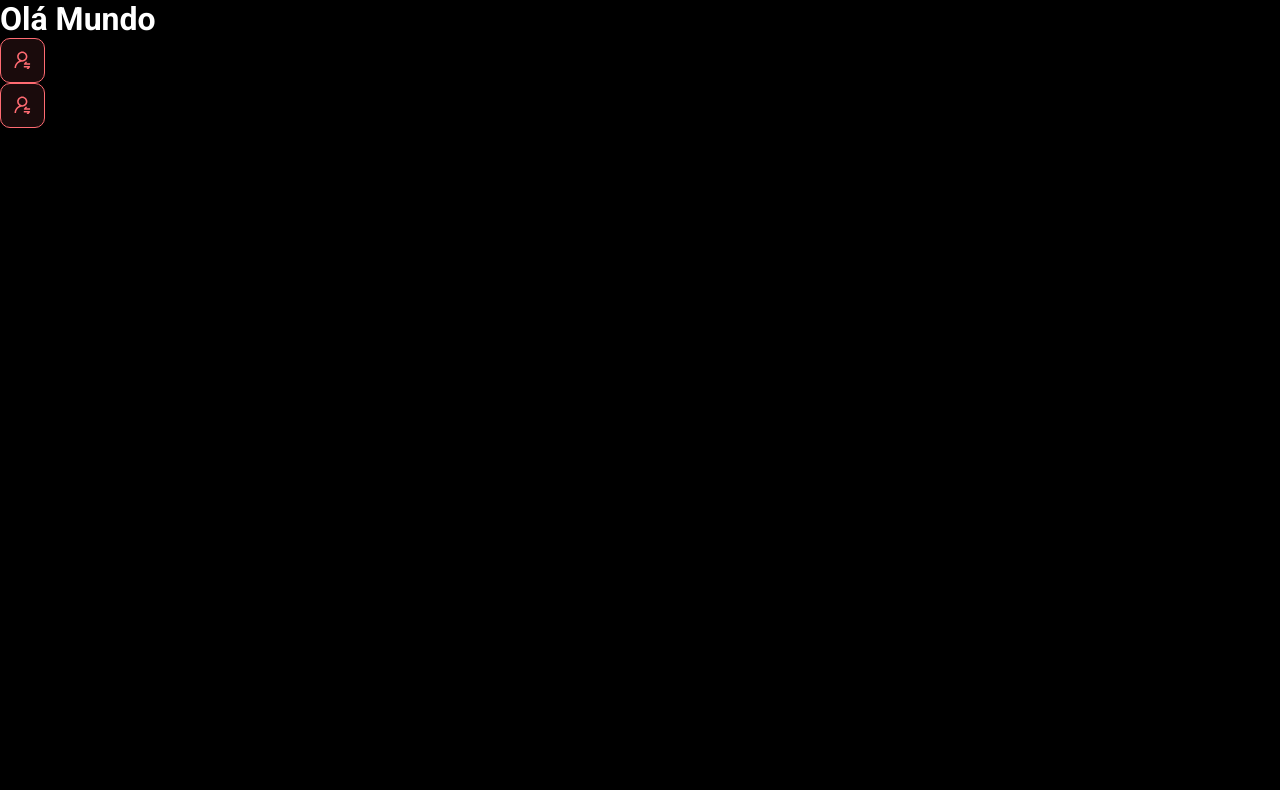
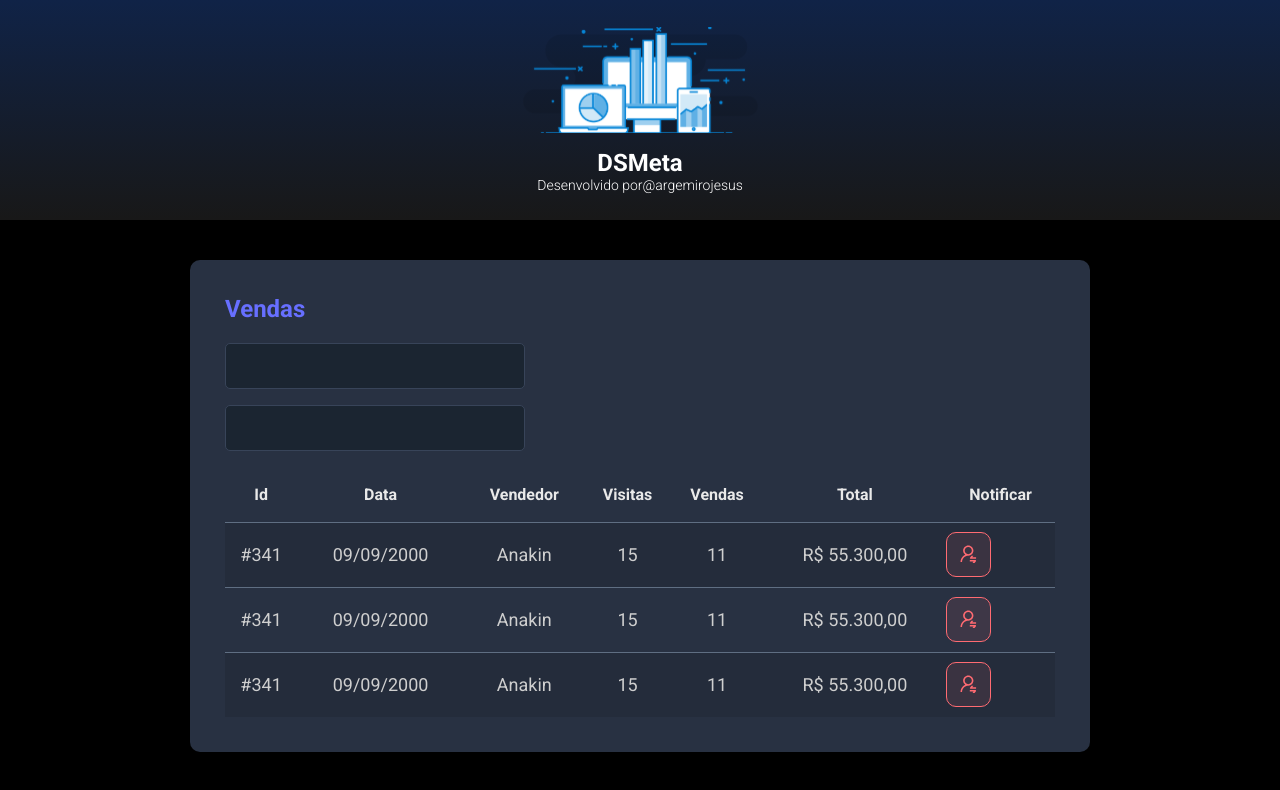
Before and after one commit to argemirojesus/dsmeta, a React (Vite) app in the folder frontend/: page / in a window 1280 px wide. Shown: the top 790 px of the page. Built offline with nearby package versions, Linux system fonts and the light colour scheme.

Commit message:
Other Components

```diff
--- a/frontend/src/App.tsx
+++ b/frontend/src/App.tsx
@@ -1,11 +1,19 @@
-import NotificationButton from "./components/NotificationButton"
+import Header from "./components/Header"
+
+import SalesCard from "./components/SalesCard"
+
 
 function App() {
   return (
     <>
-      <h1>Olá Mundo</h1>
-      <NotificationButton />
-      <NotificationButton />
+      <Header />
+      <main>
+        <section id="sales">
+          <div className="dsmeta-container">
+            <SalesCard />
+          </div>
+        </section>
+      </main>
     </>
   )
 }
--- /dev/null
+++ b/frontend/src/components/Header/index.tsx
@@ -0,0 +1,21 @@
+import logo from '../../assets/img/logo.svg'
+
+import './style.css'
+
+function Header() {
+    return (
+        <>
+            <header>
+                <div className="dsmeta-logo-container">
+                    <img src={logo} alt="DSMeta" />
+                        <h1>DSMeta</h1>
+                        <p>Desenvolvido por
+                            <a href="https://www.linkedin.com/in/argemiro-jesus-893a0338/">@argemirojesus</a>
+                        </p>
+                </div>
+            </header>
+        </>
+    )
+}
+
+export default Header
--- /dev/null
+++ b/frontend/src/components/Header/style.css
@@ -0,0 +1,27 @@
+header {
+    background: linear-gradient(180deg, #102347 0%, #181818 100%);
+    height: 220px;
+    display: flex;
+    align-items: center;
+    justify-content: center;
+}
+
+.dsmeta-logo-container {
+    display: flex;
+    flex-direction: column;
+    align-items: center;
+}
+
+.dsmeta-logo-container img {
+    width: 235px;
+}
+
+.dsmeta-logo-container h1 {
+    margin-top: 15px;
+    font-size: 24px;
+}
+
+.dsmeta-logo-container p {
+    font-size: 14px;
+    font-weight: 300;
+}
--- a/frontend/src/components/NotificationButton/style.css
+++ b/frontend/src/components/NotificationButton/style.css
@@ -7,7 +7,7 @@
     border-radius: 10px;
     display: flex;
     align-items: center;
-    justify-content: center;
+    justify-content: Center;
     cursor: pointer;
 }
 
--- /dev/null
+++ b/frontend/src/components/SalesCard/index.tsx
@@ -0,0 +1,76 @@
+import NotificationButton from '../NotificationButton'
+import './style.css'
+function SalesCard() {
+    return (
+        <div className="dsmeta-card">
+            <h2 className="dsmeta-sales-title">Vendas</h2>
+            <div>
+                <div className="dsmeta-form-control-container">
+                    <input className="dsmeta-form-control" type="text" />
+                </div>
+                <div className="dsmeta-form-control-container">
+                    <input className="dsmeta-form-control" type="text" />
+                </div>
+            </div>
+            <div>
+                <table className="dsmeta-sales-table">
+                    <thead>
+                        <tr>
+                            <th className="show992">Id</th>
+                            <th className="show576">Data</th>
+                            <th>Vendedor</th>
+                            <th className="show992">Visitas</th>
+                            <th className="show992">Vendas</th>
+                            <th>Total</th>
+                            <th>Notificar</th>
+                        </tr>
+                    </thead>
+                    <tbody>
+                        <tr>
+                            <td className="show992">#341</td>
+                            <td className="show576">09/09/2000</td>
+                            <td>Anakin</td>
+                            <td className="show992">15</td>
+                            <td className="show992">11</td>
+                            <td>R$ 55.300,00</td>
+                            <td>
+                                <div className="dsmeta-reb-btn-container">
+                                    <NotificationButton />
+                                </div>
+                            </td>
+                        </tr>
+                        <tr>
+                            <td className="show992">#341</td>
+                            <td className="show576">09/09/2000</td>
+                            <td>Anakin</td>
+                            <td className="show992">15</td>
+                            <td className="show992">11</td>
+                            <td>R$ 55.300,00</td>
+                            <td>
+                                <div className="dsmeta-reb-btn-container">
+                                <NotificationButton />
+
+                                </div>
+                            </td>
+                        </tr>
+                        <tr>
+                            <td className="show992">#341</td>
+                            <td className="show576">09/09/2000</td>
+                            <td>Anakin</td>
+                            <td className="show992">15</td>
+                            <td className="show992">11</td>
+                            <td>R$ 55.300,00</td>
+                            <td>
+                                <div className="dsmeta-reb-btn-container">
+                                <NotificationButton />
+                                </div>
+                            </td>                                </tr>
+                    </tbody>
+                </table>
+            </div>
+        </div>
+
+    )
+}
+
+export default SalesCard
--- /dev/null
+++ b/frontend/src/components/SalesCard/style.css
@@ -0,0 +1,98 @@
+.dsmeta-card {
+    background-color: #283142;
+    border-radius: 10px;
+    padding: 30px 10px;
+}
+
+
+#sales {
+    padding: 40px 10px;
+
+}
+
+.dsmeta-sales-title {
+    color: #676FFF;
+    font-size: 24px;
+    margin-bottom: 20px;
+}
+
+.dsmeta-form-control-container {
+    margin-bottom: 16px;
+    max-width: 300px;
+}
+
+.dsmeta-form-control {
+    width: 100%;
+    height: 46px;
+    background-color: #1B2531;
+    border: 1px solid #384459;
+    border-radius: 5px;
+    color: #9AAABE;
+    padding: 0 20px;
+    font-size: 18px;
+}
+
+.dsmeta-sales-table {
+    width: 100%;
+    border-spacing: 0;
+    border-collapse: collapse;
+}
+
+.dsmeta-sales-table thead {
+    height: 55px;
+    font-size: 16px;
+    color: #E9E9E9;
+    font-weight: 700;
+}
+
+.dsmeta-sales-table tbody {
+    font-size: 14px;
+    font-weight: 400;
+    color: #CFCFCF;
+    text-align: center;
+}
+
+.dsmeta-sales-table tbody tr {
+    height: 74px;
+    border-top: 1px solid #5F6E82;
+}
+
+.dsmeta-sales-table tbody tr:hover>td {
+    background-color: #0b1016;
+}
+
+.dsmeta-sales-table tbody tr:nth-child(odd) {
+    background-color: #242C3B;
+}
+
+.show576 {
+    display: none;
+}
+
+.show992 {
+    display: none;
+}
+
+@media (min-width: 576px) {
+    .show576 {
+        display: table-cell;
+    }
+
+    .dsmeta-card {
+        padding: 35px;
+    }
+
+    .dsmeta-sales-table tbody tr {
+        height: 65px;
+    }
+
+    .dsmeta-sales-table tbody {
+        font-size: 18px;
+    }
+}
+
+@media (min-width: 992px) {
+    .show992 {
+        display: table-cell;
+    }
+}
--- a/frontend/src/index.css
+++ b/frontend/src/index.css
@@ -14,3 +14,15 @@ a, a:hover, a:visited {
     color: unset;
     text-decoration: none;
 }
+
+
+.dsmeta-container {
+    width: 100%;
+    max-width: 900px;
+    margin: 0 auto;
+}
+
+#sales{
+    padding: 40px 10px;
+
+}
```
Also changed, not shown: frontend/src/assets/img/logo.svg (added).
